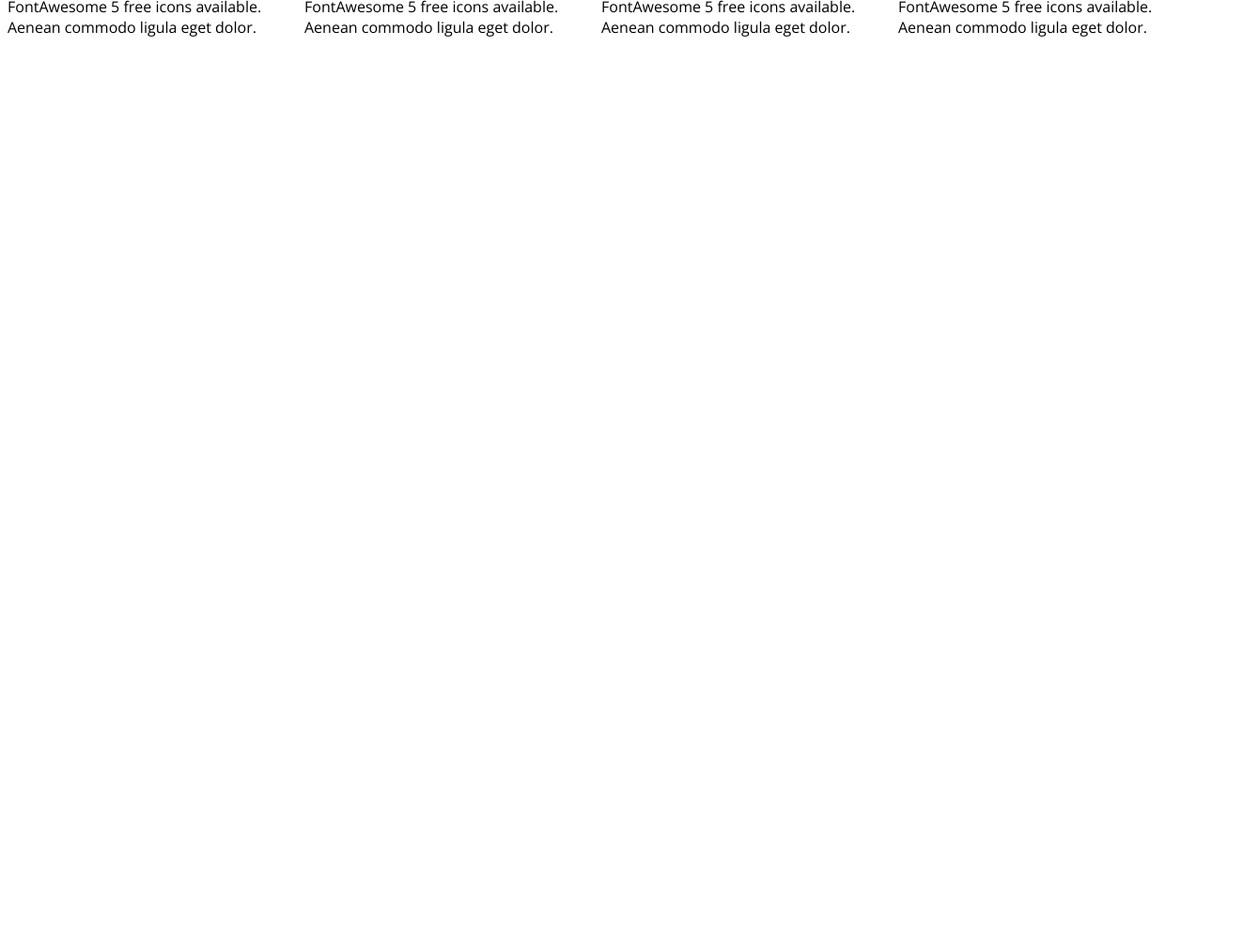
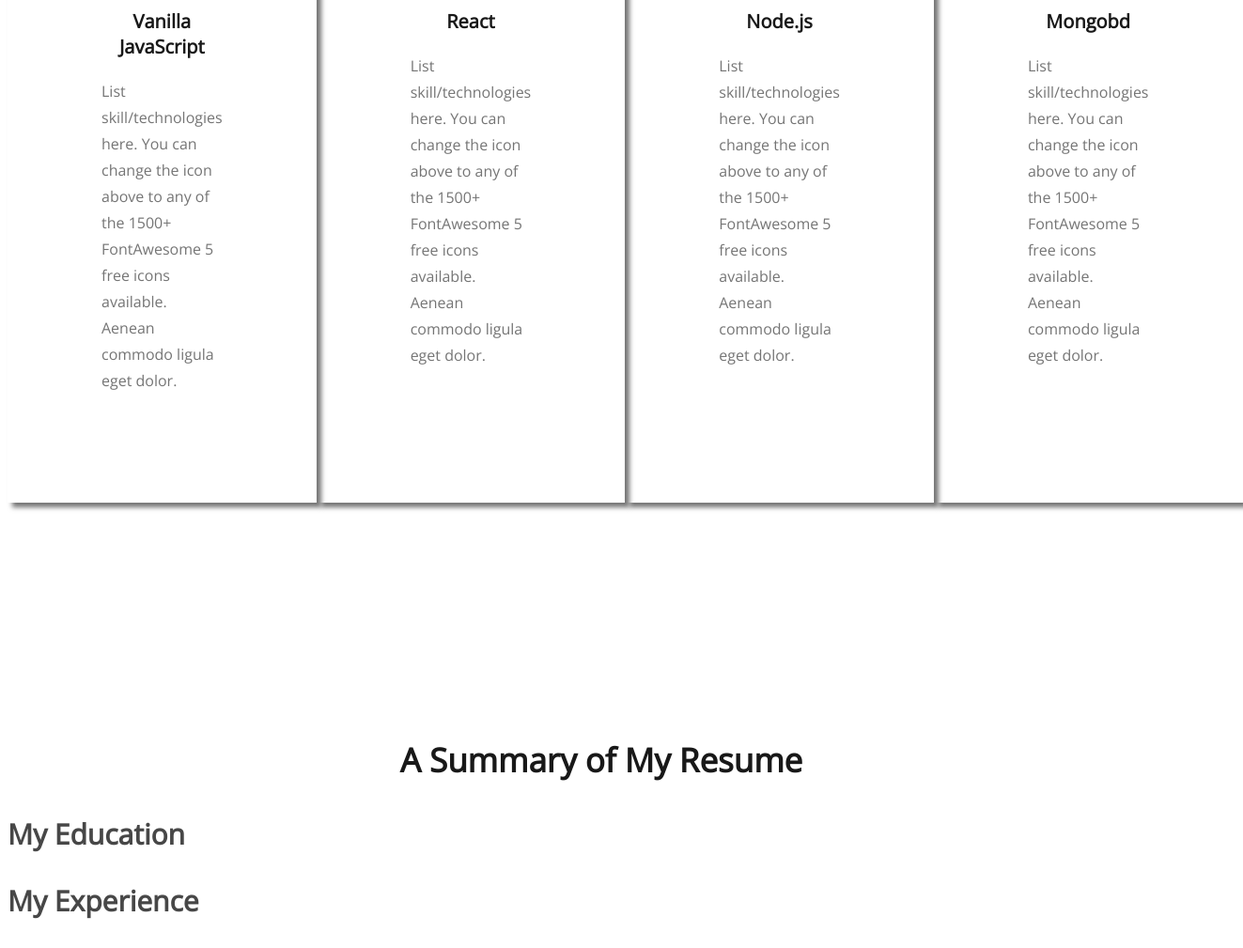
Before and after one commit to Enam28/wd-prot, a plain HTML site: page index.html in a window 1280 px wide. Shown: the part 2238-3247 px from the top of the page at 94% size, 1323 px wide, since content can reach past the window. Before the commit the page ends 2302 px from the top, so only its background shows below. Drawn offline with nearby package versions, Linux system fonts and the light colour scheme.

Commit message:
added fifth commit

```diff
--- a/index.html
+++ b/index.html
@@ -85,6 +85,17 @@
                 </div>
             </div>
         </section>
+        <!-- Resume Section -->
+        <section>
+            <h3 class="aboutme">A Summary of My Resume</h3>
+            <div class="resume-container">
+
+                <div class="resume-column">
+                    <h3 class="resume-column-title">My Education</h3>
+                </div>
+                <div class="resume-column"><h3 class="resume-column-title">My Experience</h3></div>
+            </div>
+        </section>
     </main>
     <footer>
 
--- a/styles/port.css
+++ b/styles/port.css
@@ -61,6 +61,7 @@
         font-weight: 700;
         line-height: normal;
         padding: 130px 0 0 0;
+        margin-top: 120px;
         }
 .paratwo{
     color: #757575;
@@ -133,4 +134,38 @@
 }
 .skill-container{
     display: flex;
+
 }
+.skill-description{
+
+    color: var(--dark-03, #757575);
+font-family: Open Sans;
+font-size: 16px;
+font-style: normal;
+font-weight: 400;
+line-height: 28px;
+}
+.skill-title{
+    color: var(--dark-01, #181818);
+text-align: center;
+font-family: Open Sans;
+font-size: 20px;
+font-style: normal;
+font-weight: 700;
+line-height: normal;
+}
+.skill{
+    padding: 100px;
+    gap: 24px;
+
+box-shadow: #757575 5px 5px 5px 0px ;
+}
+/* resume section styles */
+.resume-column-title{
+    color: var(--dark-02, #474747);
+font-family: Open Sans;
+font-size: 30px;
+
+font-weight: 700;
+
+}
```
